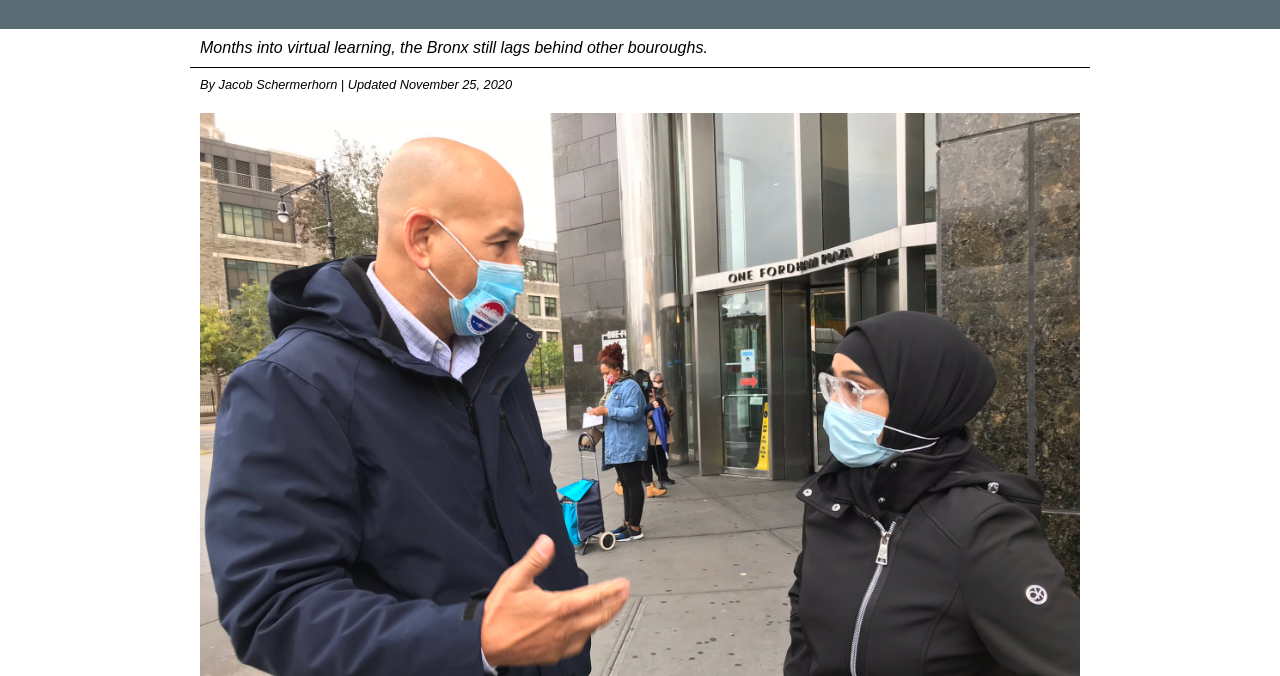
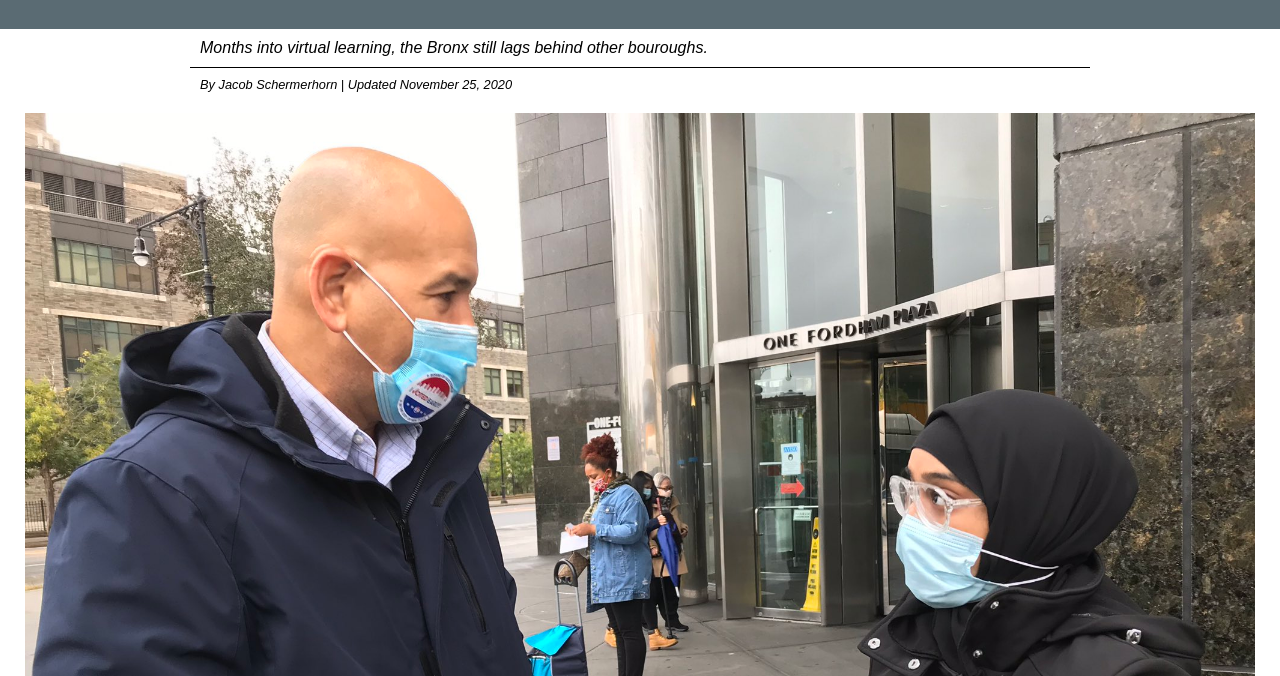
Before and after one commit to realjacobryer/bx-tech-divide, a plain HTML site: page index.html in a window 1280 px wide. Shown: the part 124-800 px from the top of the page. Drawn offline with nearby package versions, Linux system fonts and the light colour scheme.

Commit message:
Update style.css

```diff
--- a/style.css
+++ b/style.css
@@ -119,7 +119,7 @@ figcaption {
         padding: 5px;
     }
 
-    #id {
+    #header {
         max-width: 1250px;
     }
 }
```
